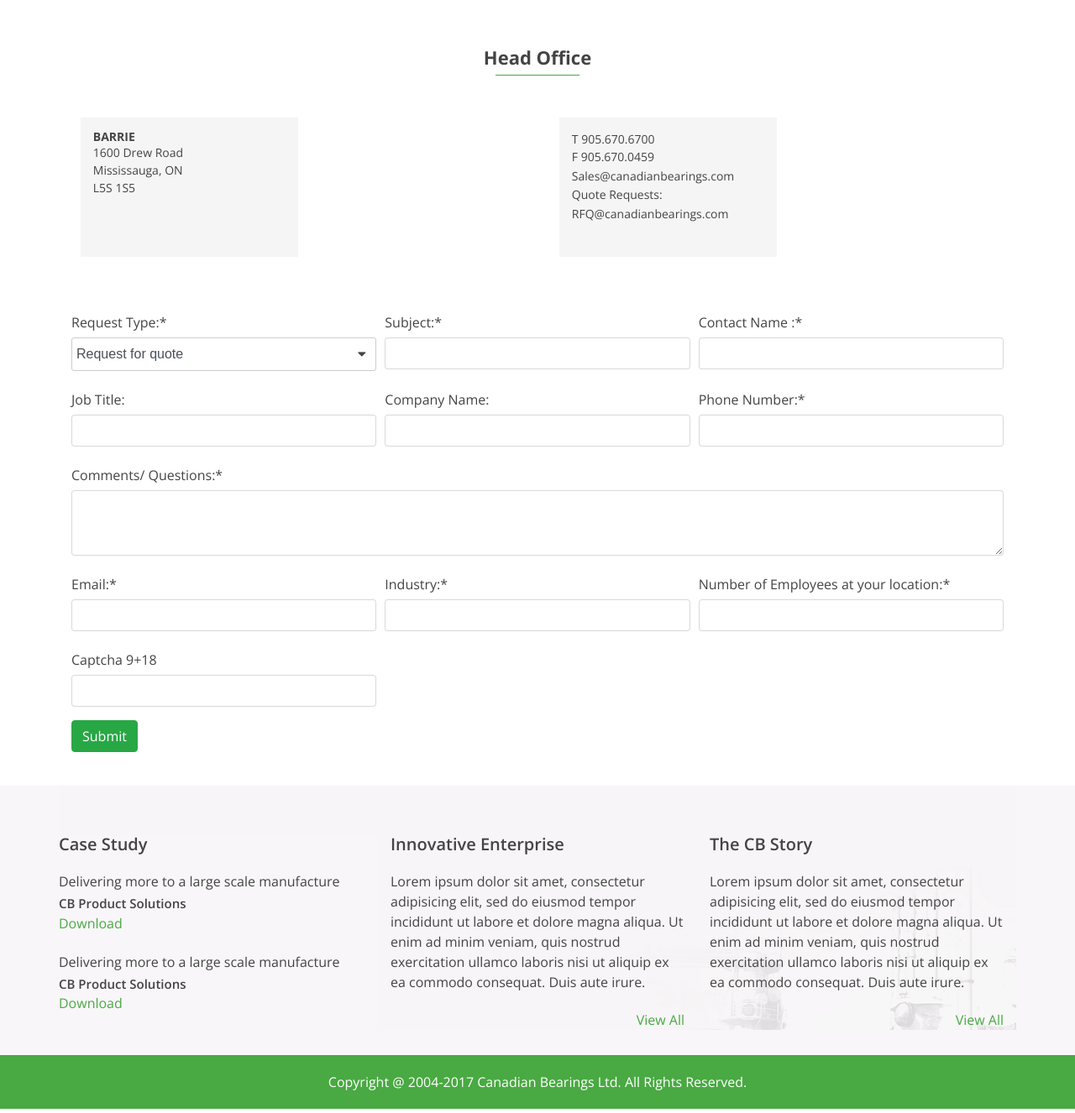
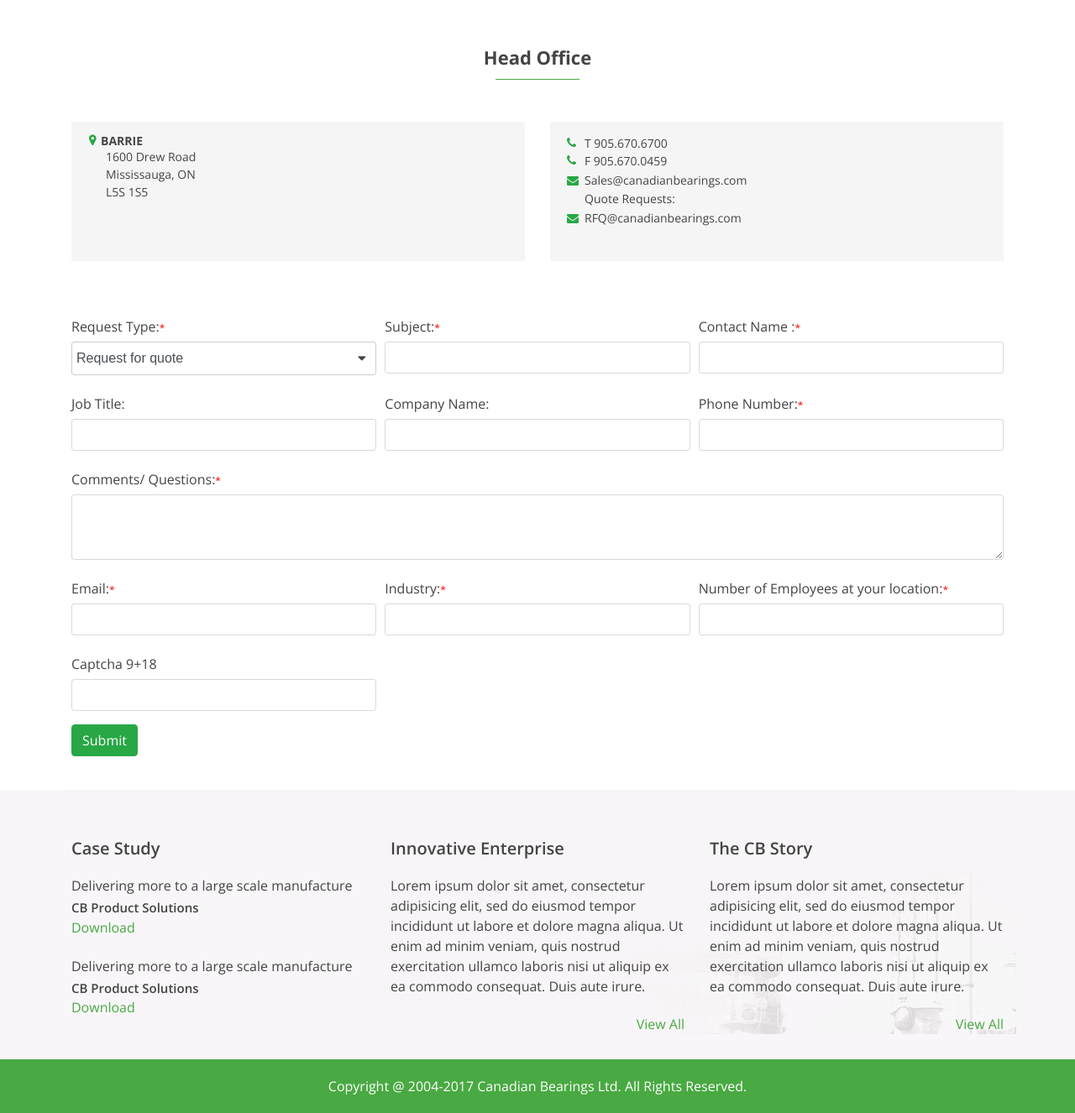
Before and after one commit to pallavirana/canadianbearing, a PHP site: page /contact-us.html in a window 1280 px wide. Shown: the part 291-1617 px from the top of the page at 84% size. Run offline with PHP 8.4, Linux system fonts and the light colour scheme; some libraries are stand-ins or nearby versions.

Commit message:
Add files via upload

```diff
--- a/css/custom.css
+++ b/css/custom.css
@@ -148,7 +150,6 @@
 /*Industry solutions Section Start*/
 .headline {
 	position: relative;
-	padding-bottom: 10px;
 }
 .headline:after {
 	content: '';
@@ -239,6 +240,11 @@
 	margin-top: 0;
 }
 
+.requriedicon{
+  color: red;
+  font-size: 12px;
+}
+
 .product-list.text-left {
     padding-bottom: 20px;
 }
@@ -256,6 +262,7 @@
 	transition: all .3s;
 	-webkit-transition: all .3s;
 	-moz-transition: all .3s;
+  font-weight: 300;
 }
 .green-link:hover {
 	text-decoration: none;
@@ -276,13 +283,11 @@
 
 .case-study h3 {
     color: #49a942;
-    font-weight: 500;
 }
 
 .col-md-4.case-study{
-	padding: 0
+	padding: 0 0 0 15px
 }
-
 
 .footer {
 	padding: 20px;
@@ -422,14 +439,22 @@
     width: 100%;
 }
 
-.head-address-block{
+.head-address-block {
     background: #f5f5f5 none repeat scroll 0 0;
-    float: left;
     margin-bottom: 25px;
-    margin-left: 2%;
     overflow-wrap: break-word;
-    padding: 15px;
-    width:48%;
+    padding: 15px 15px 15px 35px;
+    position: relative;
+}
+
+.head-address-block h4::before {
+    content:"\f041";
+    font-size: 14px;
+    font-family: FontAwesome;
+    left: 21px;
+    position: absolute;
+     top: 15px;
+     color: #28a745;
 }
 
 .head-address-block > h4 {
@@ -439,12 +464,38 @@
 .head-address-block > p {
     font-size: 14px;
     margin: 0;
+    position: relative;
+     padding-left: 6px;
 }
 .head-address-block > a {
     font-size: 14px;
     line-height: 14px;
     color: #444;
+     position: relative;
+      padding-left: 6px;
 }
+
+
+.call::before {
+    content: "\f095";
+    font-family: fontawesome;
+    font-size: 14px;
+    left: -15px;
+    position: absolute;
+    top: 0;
+    color: #28a745;
+}
+
+.mail::before {
+    content: "\f0e0";
+    font-family: fontawesome;
+    font-size: 14px;
+    left: -15px;
+    position: absolute;
+    top: 3px;
+    color: #28a745;
+}
+
 .address-block {
 	background: #f5f5f5;
 	width: 100%;
--- a/css/reset.css
+++ b/css/reset.css
@@ -170,6 +170,7 @@
 /*padding for Bottom side*/
 .padding-bottom-0{padding-bottom:0;}
 .padding-bottom-10{padding-bottom:10px;}
+.padding-bottom-15{padding-bottom:15px;}
 .padding-bottom-20{padding-bottom:20px;}
 .padding-bottom-30{padding-bottom:30px;}
 .padding-bottom-40{padding-bottom:40px;}
```
Also changed, not shown: other parts of css/custom.css (+40 -20 lines).
